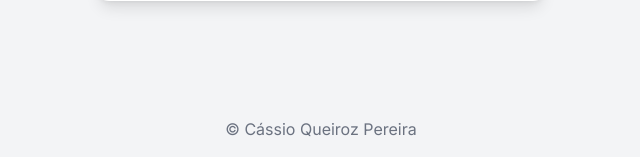
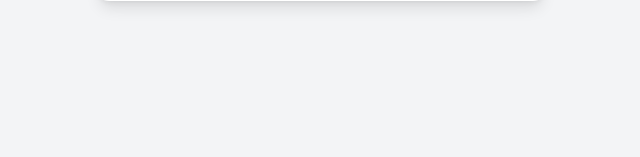
Before and after one commit to cassioqueirozpereira/Consumo-2.0, a Flask app: page / in a window 1280 px wide. Shown: the part 643-800 px from the top of the page, without its empty margins (319-959 px from the left). Run offline with Flask 3, Linux system fonts and the light colour scheme; some libraries are stand-ins or nearby versions.

Commit message:
Tirando a marca dágua

```diff
--- a/templates/index.html
+++ b/templates/index.html
@@ -66,13 +66,6 @@
 
 </div>
 
-    <footer class="fixed bottom-0 inset-x-0 py-4">
-        <div class="flex justify-center items-center text-gray-500">
-            <p>&copy; Cássio Queiroz Pereira</p>
-        </div>
-    </footer>
-
-
     <script src="/static/script.js"></script>
 </body>
 </html>
```
